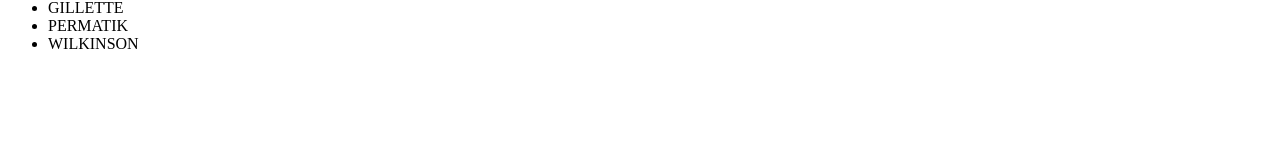
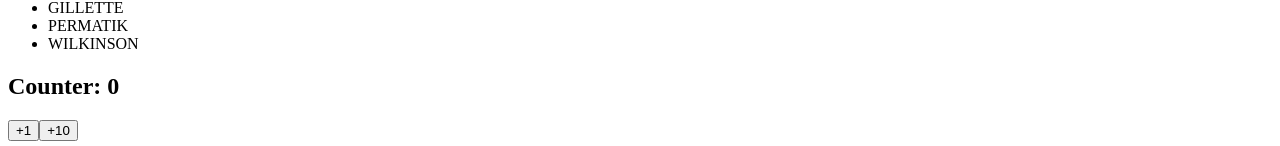
Before and after one commit to BerkayTurna/react-study, a React (Vite) app: page / in a window 1280 px wide. Shown: the part 850-996 px from the top of the page. Before the commit the page ends 919 px from the top, so only its background shows below. Built offline with nearby package versions, Linux system fonts and the light colour scheme.

Commit message:
Add counter as useState example

```diff
--- a/src/App.jsx
+++ b/src/App.jsx
@@ -2,6 +2,7 @@
 import "./App.css";
 import UserList from "./components/UserList";
 import Images from "./components/Images";
+import Counter from "./components/Counter";
 
 function App() {
   //use HTML syntax after return in JSX
@@ -42,6 +43,7 @@
             <li key={brand.id}>{brand.name.toUpperCase()}</li>
           ))}
       </ul>
+      <Counter />
     </>
   );
 }
--- /dev/null
+++ b/src/components/Counter.jsx
@@ -0,0 +1,19 @@
+import { useState } from "react";
+
+function Counter() {
+  const [counter, setCounter] = useState(0);
+
+  function handleClick() {
+    setCounter(counter + 10);
+  }
+
+  return (
+    <>
+      <h2>Counter: {counter}</h2>
+      <button onClick={() => setCounter(counter + 1)}>+1</button>
+      <button onClick={handleClick}>+10</button>
+    </>
+  );
+}
+
+export default Counter;
```
